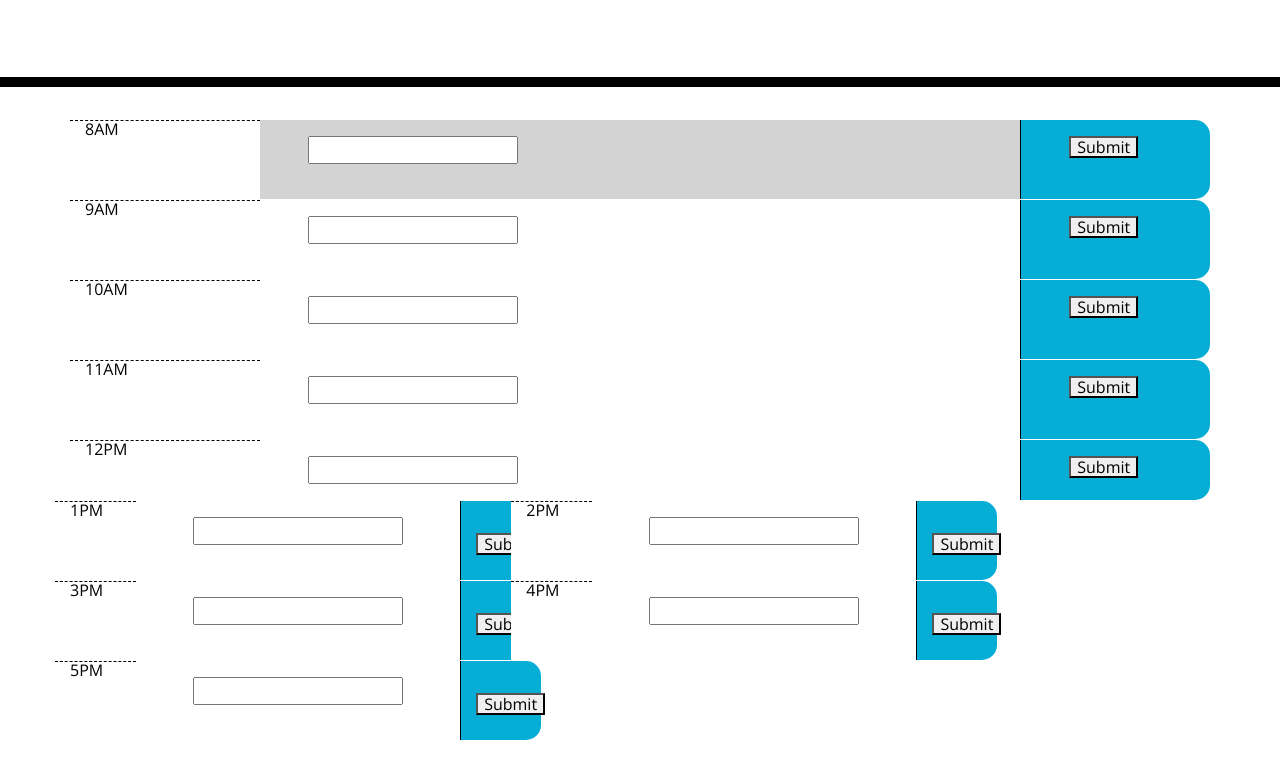
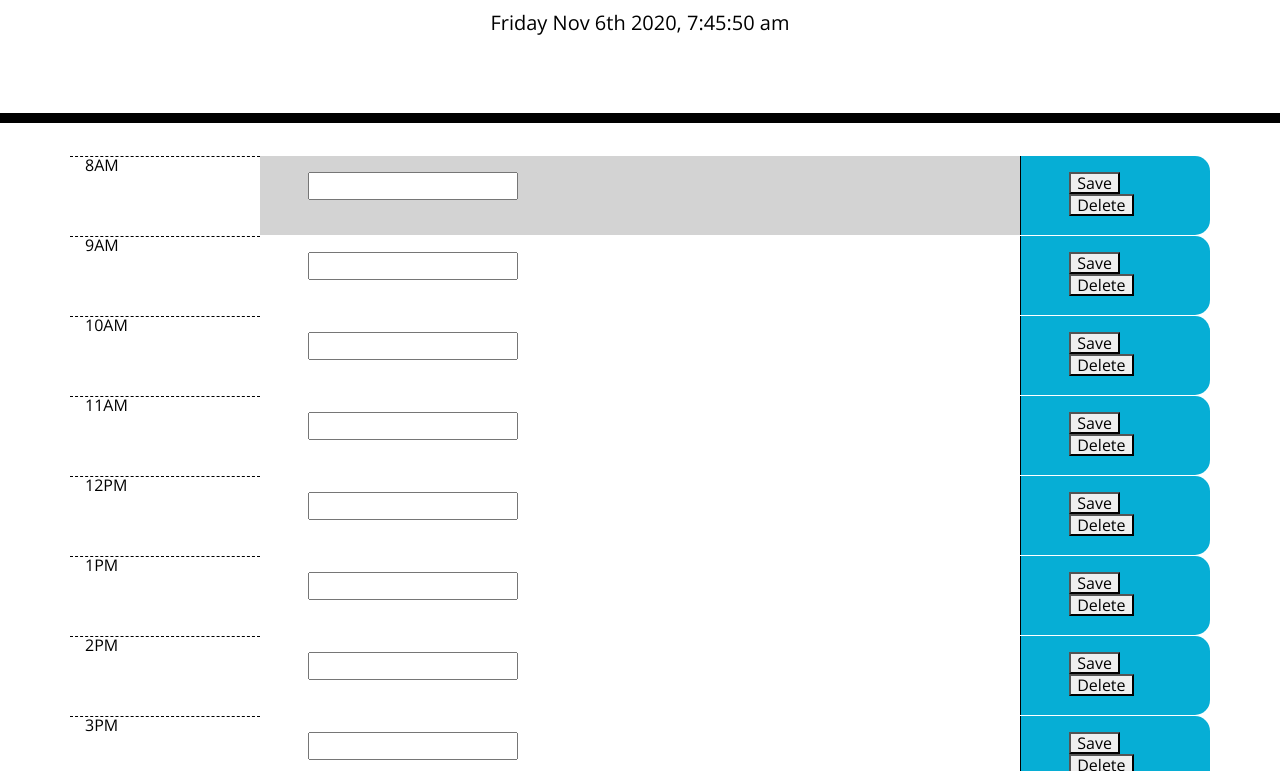
Before and after one commit to nicouva/Third-Party-API-Day-PlannerHW, a plain HTML site: page index.html in a window 1280 px wide. Shown: the part 181-952 px from the top of the page. Before the commit the page ends 921 px from the top, so only its background shows below. Drawn offline with nearby package versions, Linux system fonts and the light colour scheme.

Commit message:
more updates

```diff
--- a/app.js
+++ b/app.js
@@ -0,0 +1,57 @@
+$('#currentDay').text(moment().format('dddd MMM Do YYYY, h:mm:ss a'))
+
+hour = parseInt(moment().format('H'))
+const hours = [8, 9, 10, 11, 12, 1, 2, 3, 4, 5]
+
+const setTime = () => {
+  for (i = 0; i < hours.length; i++) {
+    if (hours[i] < hour) {
+      $(`#${hours[i]}`).addClass('past')
+    } else if (hours[i] === hour) {
+      $(`#${hours[i]}`).addClass('present')
+    } else {
+      $(`#${hours[i]}`).addClass('future')
+    }
+  }
+}
+setTime()
+
+let workDay = JSON.parse(localStorage.getItem('dayPlan'))
+if (workDay) {
+
+}
+else {
+  workDay = [{
+    time: 0,
+    activity: 'nothing'
+  }]
+}
+
+workDay.forEach((activity, i) => {
+  $(`#${workDay[i].time}`).text(workDay[i].activity)
+})
+
+$('.button').on('click', function () {
+  let timeFinder = ($(this).attr('id').slice(1, ($(this).attr('id').length)))
+  let inputSearch = `i${timeFinder}`
+  let userInput = $(`#${inputSearch}`).val()
+  $(`#${timeFinder}`).text(userInput)
+
+  workDay.push({
+    time: timeFinder,
+    activity: userInput
+  })
+  localStorage.setItem('dayPlan', JSON.stringify(workDay))
+  location.reload()
+})
+
+$('.delete').on('click', function () {
+  let timeFinder = ($(this).attr('id').slice(1, ($(this).attr('id').length)))
+  for (i = 0; i < workDay.length; i++) {
+    if (workDay[i].time === timeFinder) {
+      workDay.splice(i, 1)
+      localStorage.setItem('dayPlan', JSON.stringify(workDay))
+    }
+    location.reload()
+  }
+})
--- a/index.html
+++ b/index.html
@@ -1,6 +1,5 @@
 <!DOCTYPE html>
 <html lang="en">
-
 <head>
   <meta charset="UTF-8" />
   <meta name="viewport" content="width=device-width, initial-scale=1.0" />
@@ -23,97 +22,103 @@
     <div class="row">
       <div class="col-2 hour">8AM</div>
       <div class="col-8 description past" id="time8">
-        <input type="text" class="inputBox">
+        <input type="text" id="i8" class="textarea">
       </div>
       <div class="col-2 saveBtn i:hover">
-        <button class="button" id="button8">Submit</button>
+        <button class="button" id="button8">Save</button>
+        <button class="delete" id="button8">Delete</button>
       </div>
     </div>
     <div class="row">
       <div class="col-2 hour">9AM</div>
       <div class="col-8 description" id="time9">
-        <input type="text" class="inputBox">
+        <input type="text" id="i9" class="textarea">
       </div>
       <div class="col-2 saveBtn i:hover">
-        <button class="button" id="button9">Submit</button>
+        <button class="button" id="button9">Save</button>
+        <button class="delete" id="button9">Delete</button>
       </div>
     </div>
     <div class="row">
       <div class="col-2 hour">10AM</div>
       <div class="col-8 description" id="time10">
-        <input type="text" class="inputBox">
+        <input type="text" id="i10" class="textarea">
       </div>
       <div class="col-2 saveBtn i:hover">
-        <button class="button" id="button10">Submit</button>
+        <button class="button" id="button10">Save</button>
+        <button class="delete" id="button10">Delete</button>
       </div>
     </div>
     <div class="row">
       <div class="col-2 hour">11AM</div>
       <div class="col-8 description" id="time11">
-        <input type="text" class="inputBox">
+        <input type="text" id="i11" class="textarea">
       </div>
       <div class="col-2 saveBtn i:hover">
-        <button class="button" id="button11">Submit</button>
+        <button class="button" id="button11">Save</button>
+        <button class="delete" id="button11">Delete</button>
       </div>
     </div>
     <div class="row">
       <div class="col-2 hour">12PM</div>
       <div class="col-8 description" id="time12">
-        <input type="text" class="inputBox">
+        <input type="text" id="i12" class="textarea">
       </div>
       <div class="col-2 saveBtn i:hover">
-        <button class="button" id="button12">Submit</button>
+        <button class="button" id="button12">Save</button>
+        <button class="delete" id="button12">Delete</button>
+      </div>
     </div>
     <div class="row">
       <div class="col-2 hour">1PM</div>
       <div class="col-8 description" id="time1">
-          <input type="text" class="inputBox">
+        <input type="text" id="i1" class="textarea">
       </div>
       <div class="col-2 saveBtn i:hover">
-          <button class="button" id="button1">Submit</button>
+        <button class="button" id="button1">Save</button>
+        <button class="delete" id="button1">Delete</button>
       </div>
     </div>
     <div class="row">
       <div class="col-2 hour">2PM</div>
       <div class="col-8 description" id="time2">
-          <input type="text" class="inputBox">
+        <input type="text" id="i2" class="textarea">
       </div>
       <div class="col-2 saveBtn i:hover">
-          <button class="button" id="button2">Submit</button>
+        <button class="button" id="button2">Save</button>
+        <button class="delete" id="button2">Delete</button>
       </div>
     </div>
     <div class="row">
       <div class="col-2 hour hour">3PM</div>
       <div class="col-8 description" id="time3">
-          <input type="text" class="inputBox">
+        <input type="text" id="i3" class="textarea">
       </div>
       <div class="col-2 saveBtn i:hover">
-          <button class="button" id="button3">Submit</button>
+        <button class="button" id="button3">Save</button>
+        <button class="delete" id="button3">Delete</button>
       </div>
     </div>
     <div class="row">
       <div class="col-2 hour">4PM</div>
       <div class="col-8 description" id="time4">
-          <input type="text" id="inputBox">
+        <input type="text" id="i4" class="textarea">
       </div>
       <div class="col-2 saveBtn i:hover">
-          <button class="button" id="button4">Submit</button>
+        <button class="button" id="button4">Save</button>
+        <button class="delete" id="button4">Delete</button>
       </div>
     </div>
     <div class="row">
       <div class="col-2 hour">5PM</div>
       <div class="col-8 description" id="time5">
-          <input type="text" id="inputBox">
+        <input type="text" id="i5" class="textarea">
       </div>
       <div class="col-2 saveBtn i:hover">
-          <button class="button" id="button5">Submit</button>
+        <button class="button" id="button5">Save</button>
+        <button class="delete" id="button5">Delete</button>
       </div>
     </div>
-    </div>
-
-
-
-
   </div>
 
 
```
Lines whose indentation alone changed are shown as unchanged.
